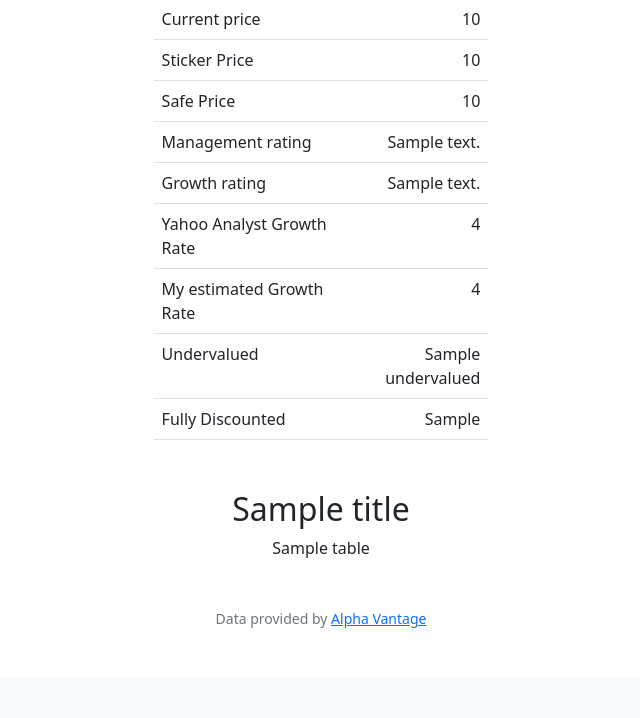
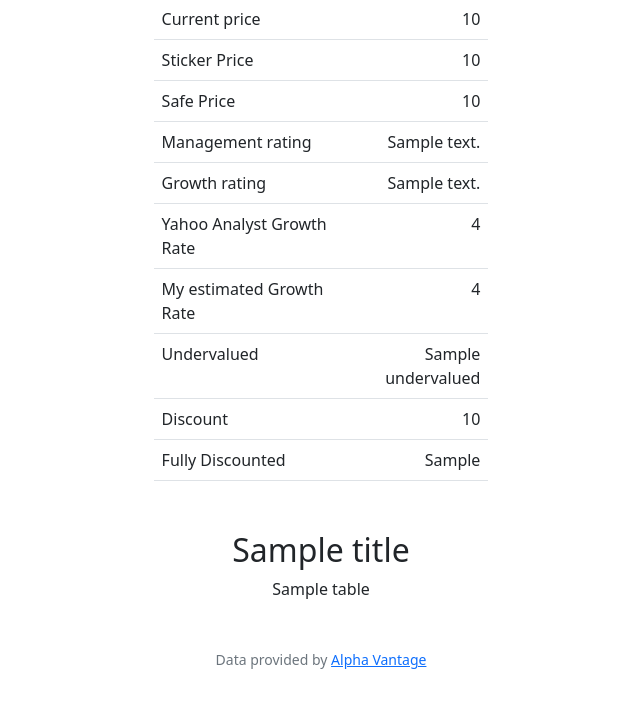
Before and after one commit to erwsmith/value_investing, a Flask app: template templates/evaluated.html in a window 1280 px wide. Shown: the part 193-911 px from the top of the page, without its empty margins (319-959 px from the left). Before the commit the page ends 821 px from the top, so only its background shows below. Run offline with Flask 2, Linux system fonts and the light colour scheme; the template is opened without the code that fills it: most values are stand-ins (such as "Sample title", 1, 10 or a date in 2020); some libraries are stand-ins or nearby versions.

Commit message:
added discount percent to top table

```diff
--- a/templates/evaluated.html
+++ b/templates/evaluated.html
@@ -45,6 +45,10 @@
                     <td class="text-end">{{ undervalued }}</td>
                 </tr>
                 <tr>
+                    <td class="text-start">Discount</td>
+                    <td class="text-end">{{ discount }}</td>
+                </tr>
+                <tr>
                     <td class="text-start">Fully Discounted</td>
                     <td class="text-end">{{ fullyDiscounted }}</td>
                 </tr>
```
